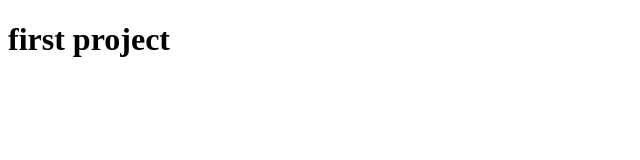
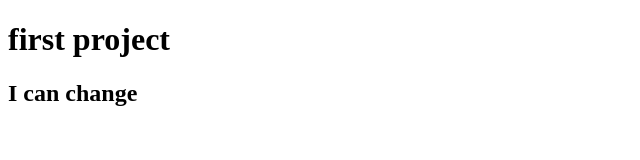
Before and after one commit to motasim01/firstproject, a plain HTML site: page index.html in a window 1280 px wide. Shown: the whole page, without its empty margins (0-640 px from the left). Drawn offline with Linux system fonts and the light colour scheme.

Commit message:
first commit

```diff
--- a/index.html
+++ b/index.html
@@ -8,5 +8,6 @@
 </head>
 <body>
     <h1>first project</h1>
+    <h2>I can change</h2>
 </body>
 </html>
```
